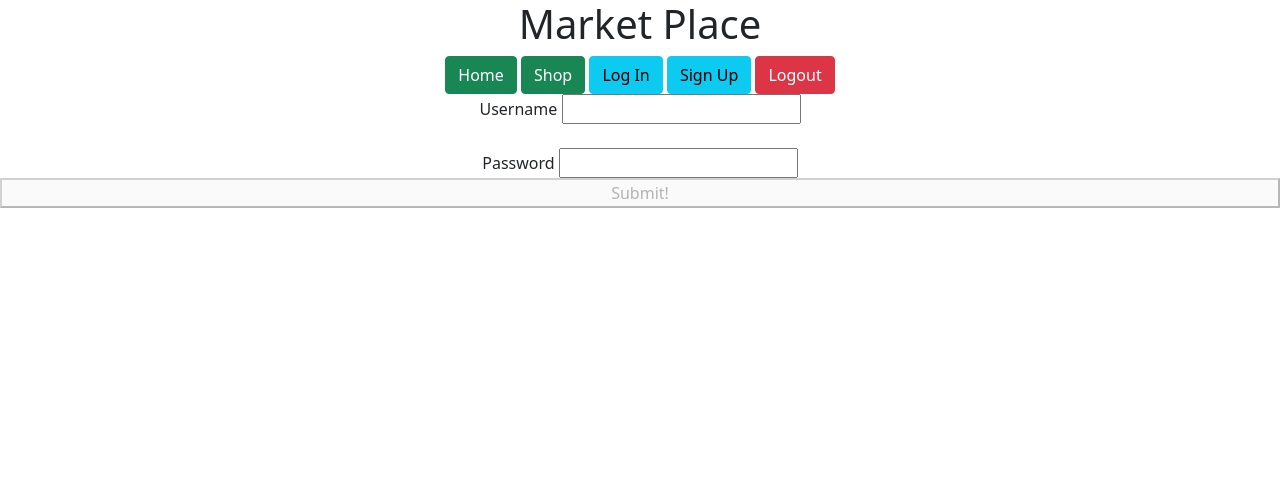
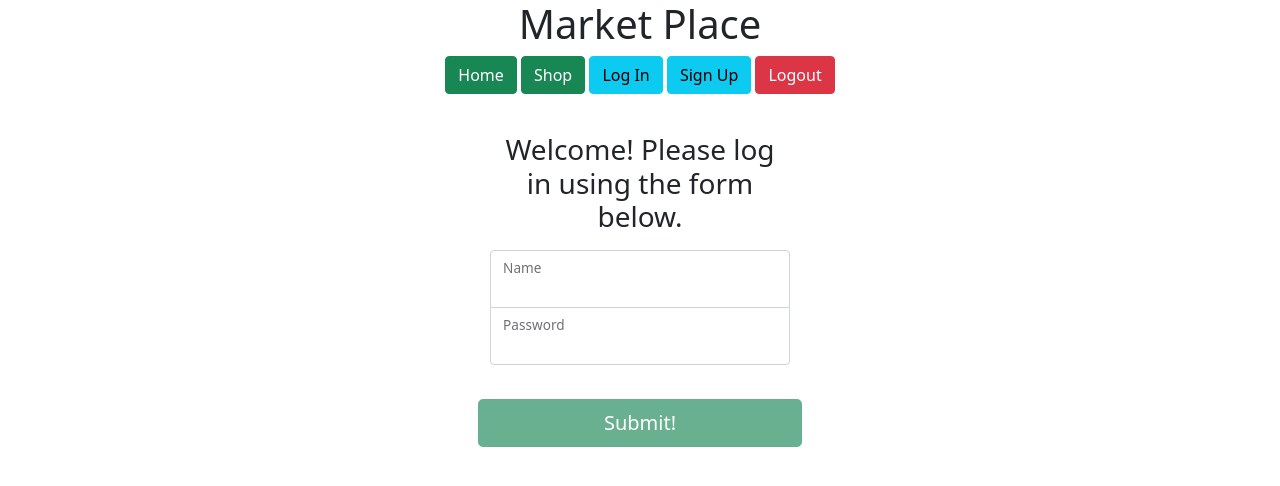
Before and after one commit to ptct-african-marketplace-6/main, a React (Create React App) app: page /log-in in a window 1280 px wide. Shown: the top 486 px of the page. Built offline with nearby package versions, Linux system fonts and the light colour scheme; no server answers.

Commit message:
minor styling changes to login component. Working on adding location drop down to AddItem but was not successful; does not work with current set up with formSchema and validation.

```diff
--- a/src/components/AddItem.js
+++ b/src/components/AddItem.js
@@ -2,7 +2,6 @@ import axios from 'axios'
 import React, { useState, useEffect } from 'react'
 import { useHistory } from 'react-router-dom';
 import * as yup from 'yup'
-
 import '../App.css';
 import axiosWithAuth from '../common/helpers/axiosWithAuth';
 
@@ -91,10 +90,10 @@ const AddItem = () => {
     <div className="text-center">
       <main className="form-signin text-center">
         <form className="text-center" onSubmit={submit}>
-        <h1 class='h3 mb-3 fw-normal'>
+        <h1 className='h3 mb-3 fw-normal'>
             Add your new item.
           </h1>
-        <h1 class='h5 mb-3 fw-normal'>
+        <h1 className='h5 mb-3 fw-normal'>
           This will be added to the marketplace as your new listing.
         </h1>
           <br/>
@@ -163,6 +162,23 @@ const AddItem = () => {
           </div>
           <br/>
 
+          {/* tried adding a drop down list for locations, does not work with current formSchema validation */}
+
+          {/* <div className="form-input">
+            <label>Location
+              <select value={form.location} onChange={handleChange}>
+                <option value="Kenya">Kenya</option>
+                <option value="Uganda">Uganda</option>
+                <option value="Tanzania">Tanzania</option>
+                <option value="Rwanda">Rwanda</option>
+                <option value="South Sudan">South Sudan</option>
+                <option value="Burundi">Burundi</option>
+                <option value="DRC">DRC</option>
+              </select>
+            </label>
+          </div>
+          <br/><br/> */}
+
           <button className="w-100 btn btn-lg btn-success" disabled={disabled}>Submit</button>
         </form>
       </main>
--- a/src/components/Login/Login.js
+++ b/src/components/Login/Login.js
@@ -67,37 +67,42 @@ function Login(props) {
 
   return (
     <>
-      <div>
-        <div className='App'>
+      <div className='text-center'>
+        <div className='form-signin'>
+          <br/>
           <form
+            className='text-center'
             onSubmit={handleSubmit}
-            className='d-flex flex-column container-fluid col-md-auto'
           >
-            <div className='row'>
-              <label>
-                Username&nbsp;
+          <h1 class='h3 mb-3 fw-normal'>
+            Welcome! Please log in using the form below.
+          </h1>
+          <div className='form-floating'>
             <input
               name='username'
+              className='form-control'
+              id='floatingInput'
               type='text'
               value={formData.username}
               onChange={handleChange}
             />
-              </label>
+            <label htmlFor='floatingInput'>Name</label>
           </div>
-            <br/>
-            <div className='row'>
-              <label>
-                Password&nbsp;
+
+          <div className='form-floating'>
             <input
               name='password'
               type='password'
+              className='form-control'
               value={formData.password}
+              id='floatingPassword'
               onChange={handleChange}
             />
-              </label>
+          <label htmlFor='floatingPassword'>Password</label>
           </div>
+            <br/>
             <div className='row'><br/>
-              <button disabled={disabledButton}>Submit!</button>
+              <button className="w-100 btn btn-lg btn-success" disabled={disabledButton}>Submit!</button>
             </div>
           </form>
         </div>
```
Lines whose indentation alone changed are shown as unchanged.
